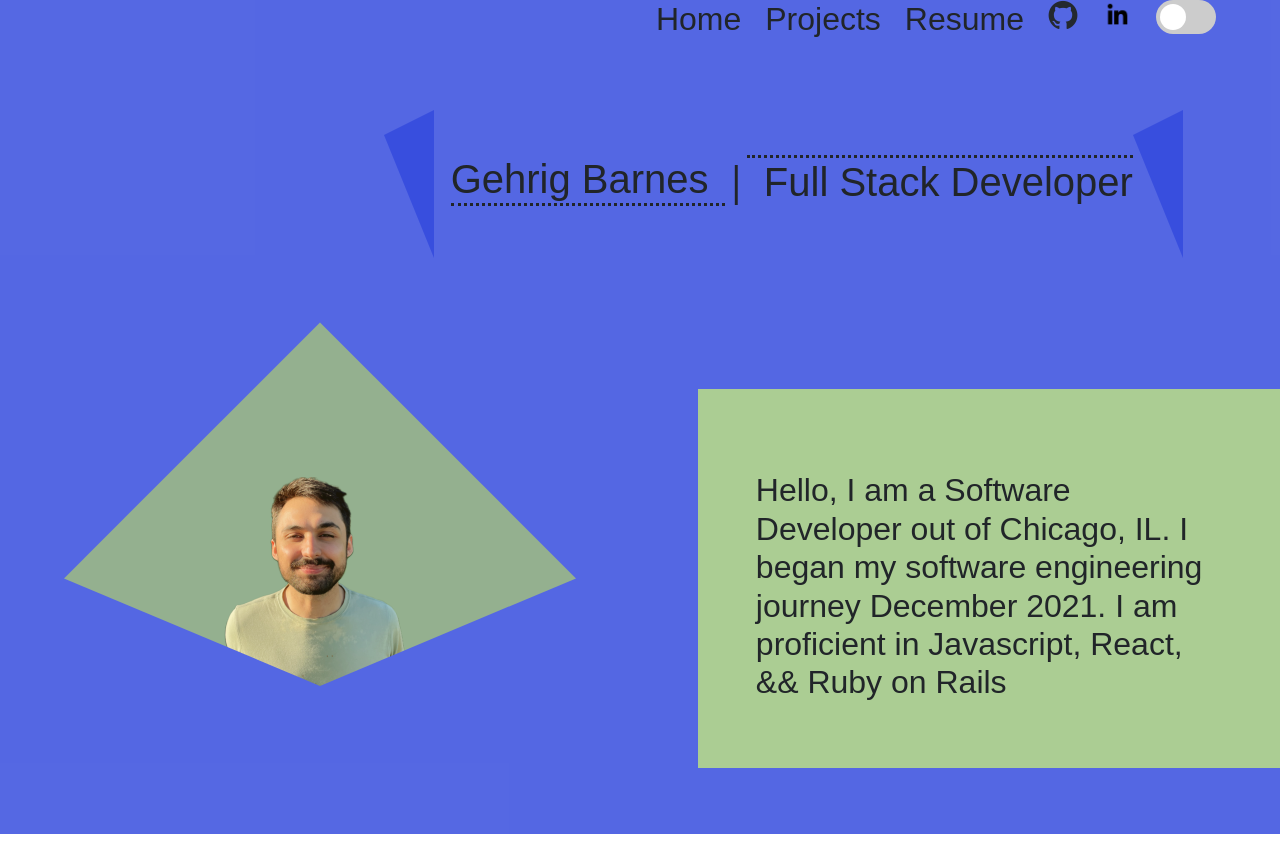
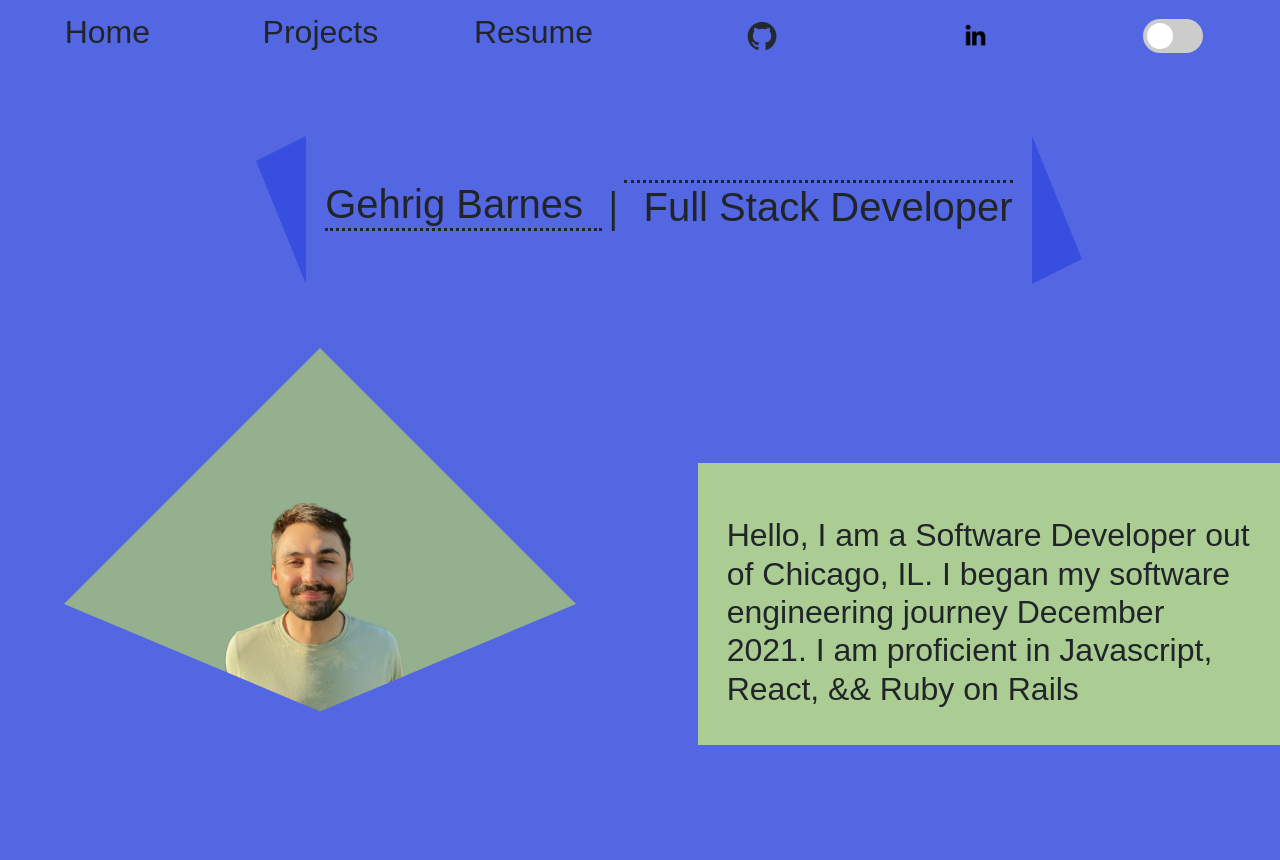
Before and after one commit to Gehrig-Barnes/portfolio, a React (Create React App) app: page / in a window 1280 px wide. Before the commit the page ends 834 px from the top, so only its background shows below. Built offline with nearby package versions, Linux system fonts and the light colour scheme; a web font is replaced by a local one.

Commit message:
added hover effect

```diff
--- a/src/App.css
+++ b/src/App.css
@@ -15,19 +15,35 @@
   cursor: pointer;
   font-family: 'Bubbly', sans-serif;
   font-size: xx-large;
+  transition: transform 500ms ease;
+
+
 }
 
+.routes:hover{
+  transform: scale(1.20);
+
+}
+
+
 .navBar {
+  padding: 1%;
+}
+
+.col{
   display: flex;
   flex-direction: row;
-  justify-content: right;
+  justify-content: center;
   align-items: center;
-  padding-right: 5%;
 }
+
+
+
 
 .logos {
   height: 30px;
   width: 30px;
+  margin-left: 50%;
 }
 
 .switch {
@@ -120,13 +136,15 @@ input:checked + .slider:before {
   align-items: center;
   padding: 5%;
   padding-left: 20%;
-  margin-left: 10%;
+
+
 }
 
 #myName {
   font-family: 'Bubbly', sans-serif;
   border-bottom: dotted;
   padding-right: 2%;
+
 }
 
 #titleContainer {
@@ -163,7 +181,7 @@ input:checked + .slider:before {
 
 #summary {
   position: relative;
-  padding: 10%;
+  padding: 5%;
   font-size: xx-large;
   font-family: 'Bubbly', sans-serif;
 
--- a/src/components/Home.js
+++ b/src/components/Home.js
@@ -13,7 +13,7 @@ function Home() {
         <h1 className="name" id="title">
           Full Stack Developer
         </h1>
-        <div className="name" id="triangle-left"></div>
+        <div className="name" id="triangle-right"></div>
       </div>
       <div id="about-me">
         <img id="profile" src={profilePicture} />
--- a/src/components/Nav.js
+++ b/src/components/Nav.js
@@ -14,22 +14,27 @@ function Nav({ setIsDark, isDark }) {
     setIsDark(e.target.checked)
   }
 
+  // const onNavClick = ({ isActive }) => ({
+  //   transition: "background-color 0.3s ease",
+  //   color: isActive ? "#fff" : "#545e6f",
+  //   background: isActive ? "#7600dc" : "#fff",
+  // })
 
 
   return (
-    <div className="navBar">
-      <Row>
-        <Col>
-          <h3 onClick={() => navigate("/")} className={isDark ? 'navText routes' : 'routes' }  >
+    <div >
+      <Row className="navBar">
+        <Col className="col">
+          <h3  onClick={() => navigate("/")} className={isDark ? 'navText routes' : 'routes' }  >
             Home
           </h3>
         </Col>
-        <Col>
+        <Col className="col">
           <h3 onClick={() => navigate("/projects")} className={isDark ? 'navText routes' : 'routes' }>
             Projects
           </h3>
         </Col>
-        <Col>
+        <Col className="col">
           <h3 onClick={() => navigate("/contact")} className={isDark ? 'navText routes' : 'routes' }>
             Resume
           </h3>
@@ -37,14 +42,14 @@ function Nav({ setIsDark, isDark }) {
 
         <Col>
           <a href="https://github.com/Gehrig-Barnes">
-            <img src={isDark ? githubDark : githubLight} className="routes logos" alt="githubLogo" />
+            <img src={isDark ? githubDark : githubLight} className=" logos" alt="githubLogo" />
           </a>
         </Col>
         <Col>
           <a href="https://www.linkedin.com/in/gehrig-barnes-64a78b163/">
             <img
               src={isDark ? linkedinLight : linkedinDark}
-              className="routes logos"
+              className=" logos"
               alt="githubLogo"
             />
           </a>
```
